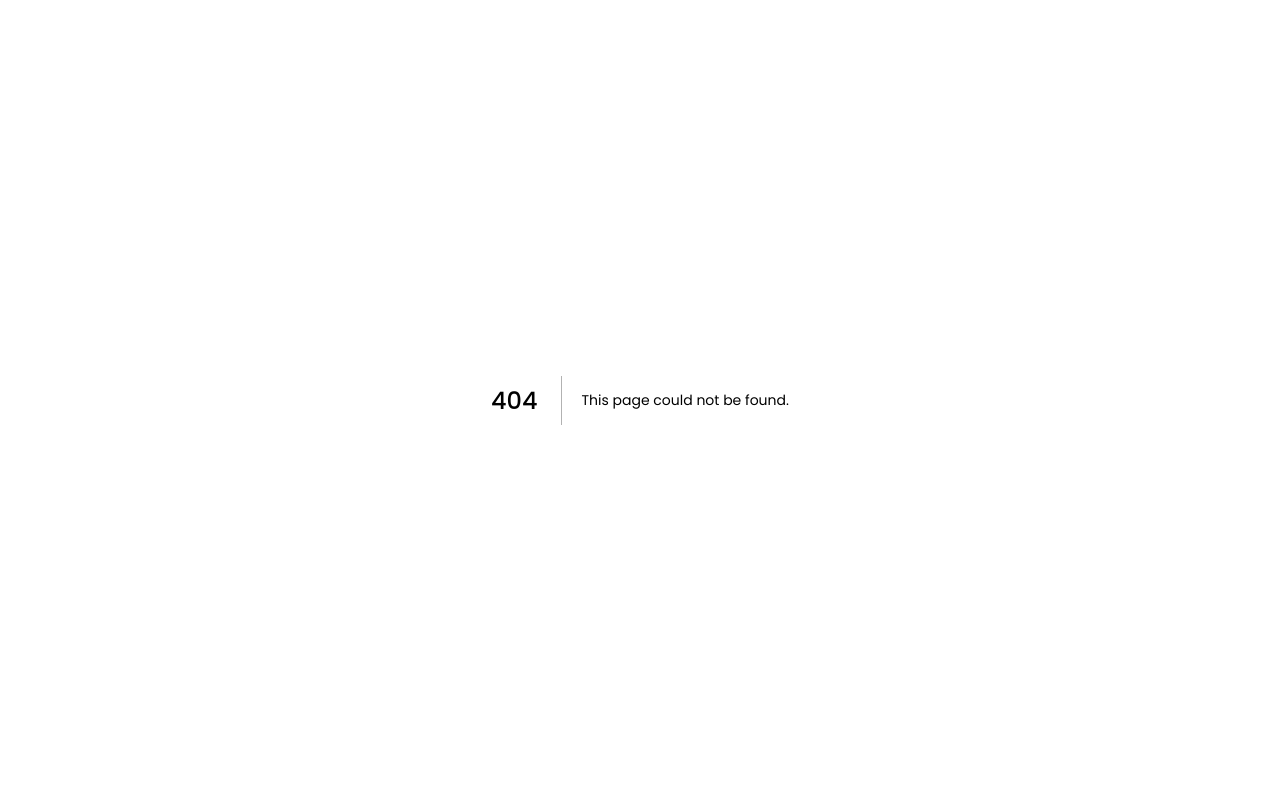
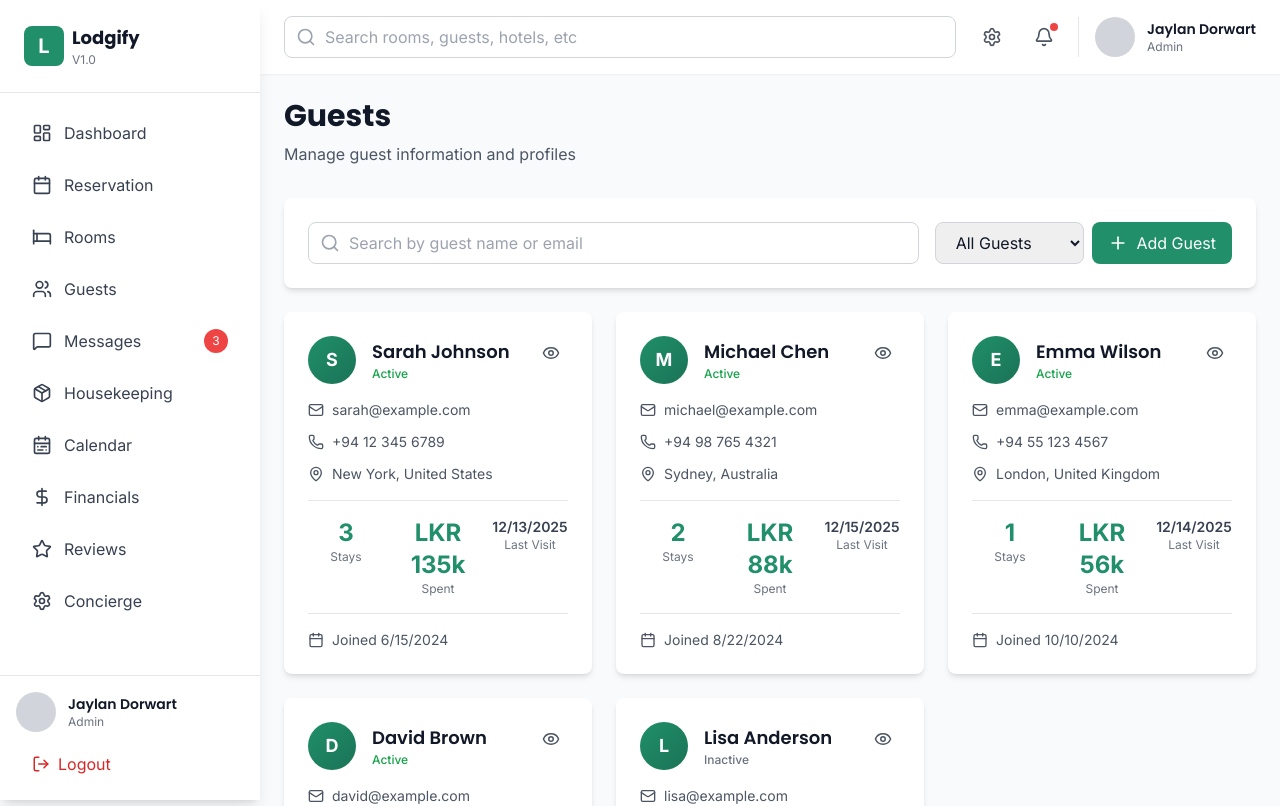
Before and after one commit to Suweka/white-vintage-bungalow, a Next.js app: page /admin/guests in a window 1280 px wide. Before the commit this address had no page. Shown: the top 806 px of the page. Built offline with nearby package versions, Linux system fonts and the light colour scheme.

Commit message:
Create Guests page for admin platform

```diff
--- /dev/null
+++ b/app/admin/guests/page.tsx
@@ -0,0 +1,239 @@
+'use client';
+
+import React, { useState } from 'react';
+import { Search, Filter, Plus, Eye, Mail, Phone, MapPin, Calendar } from 'lucide-react';
+
+interface Guest {
+  id: string;
+  name: string;
+  email: string;
+  phone: string;
+  country: string;
+  city: string;
+  totalStays: number;
+  totalSpent: number;
+  lastVisit: string;
+  joinDate: string;
+  status: 'active' | 'inactive';
+}
+
+export default function GuestsPage() {
+  const [searchQuery, setSearchQuery] = useState('');
+  const [filterStatus, setFilterStatus] = useState<'all' | 'active' | 'inactive'>('all');
+
+  const guests: Guest[] = [
+    {
+      id: 'G001',
+      name: 'Sarah Johnson',
+      email: 'sarah@example.com',
+      phone: '+94 12 345 6789',
+      country: 'United States',
+      city: 'New York',
+      totalStays: 3,
+      totalSpent: 135000,
+      lastVisit: '2025-12-13',
+      joinDate: '2024-06-15',
+      status: 'active',
+    },
+    {
+      id: 'G002',
+      name: 'Michael Chen',
+      email: 'michael@example.com',
+      phone: '+94 98 765 4321',
+      country: 'Australia',
+      city: 'Sydney',
+      totalStays: 2,
+      totalSpent: 88000,
+      lastVisit: '2025-12-15',
+      joinDate: '2024-08-22',
+      status: 'active',
+    },
+    {
+      id: 'G003',
+      name: 'Emma Wilson',
+      email: 'emma@example.com',
+      phone: '+94 55 123 4567',
+      country: 'United Kingdom',
+      city: 'London',
+      totalStays: 1,
+      totalSpent: 56000,
+      lastVisit: '2025-12-14',
+      joinDate: '2024-10-10',
+      status: 'active',
+    },
+    {
+      id: 'G004',
+      name: 'David Brown',
+      email: 'david@example.com',
+      phone: '+94 77 890 1234',
+      country: 'Canada',
+      city: 'Toronto',
+      totalStays: 4,
+      totalSpent: 180000,
+      lastVisit: '2025-12-12',
+      joinDate: '2023-05-03',
+      status: 'active',
+    },
+    {
+      id: 'G005',
+      name: 'Lisa Anderson',
+      email: 'lisa@example.com',
+      phone: '+94 33 456 7890',
+      country: 'Germany',
+      city: 'Berlin',
+      totalStays: 1,
+      totalSpent: 75000,
+      lastVisit: '2024-11-20',
+      joinDate: '2024-11-18',
+      status: 'inactive',
+    },
+  ];
+
+  const filteredGuests = guests.filter((guest) => {
+    const matchesSearch =
+      guest.name.toLowerCase().includes(searchQuery.toLowerCase()) ||
+      guest.email.toLowerCase().includes(searchQuery.toLowerCase());
+
+    const matchesFilter = filterStatus === 'all' || guest.status === filterStatus;
+
+    return matchesSearch && matchesFilter;
+  });
+
+  return (
+    <div className="p-6 bg-gray-50 min-h-screen">
+      {/* Header */}
+      <div className="mb-8">
+        <h1 className="text-3xl font-heading font-bold mb-2">Guests</h1>
+        <p className="text-gray-600">Manage guest information and profiles</p>
+      </div>
+
+      {/* Controls */}
+      <div className="bg-white rounded-lg shadow-md p-6 mb-6">
+        <div className="grid grid-cols-1 md:grid-cols-3 gap-4">
+          {/* Search */}
+          <div className="relative md:col-span-2">
+            <Search className="absolute left-3 top-1/2 transform -translate-y-1/2 text-gray-400" size={20} />
+            <input
+              type="text"
+              placeholder="Search by guest name or email"
+              value={searchQuery}
+              onChange={(e) => setSearchQuery(e.target.value)}
+              className="w-full pl-10 pr-4 py-2 border border-gray-300 rounded-lg focus:outline-none focus:ring-2 focus:ring-primary"
+            />
+          </div>
+
+          {/* Filter */}
+          <div className="flex gap-2">
+            <select
+              value={filterStatus}
+              onChange={(e) => setFilterStatus(e.target.value as 'all' | 'active' | 'inactive')}
+              className="flex-1 px-4 py-2 border border-gray-300 rounded-lg focus:outline-none focus:ring-2 focus:ring-primary"
+            >
+              <option value="all">All Guests</option>
+              <option value="active">Active</option>
+              <option value="inactive">Inactive</option>
+            </select>
+
+            <button className="px-4 py-2 bg-primary text-white rounded-lg hover:bg-primary-dark transition-colors flex items-center gap-2">
+              <Plus size={20} />
+              <span className="hidden sm:inline">Add Guest</span>
+            </button>
+          </div>
+        </div>
+      </div>
+
+      {/* Guests Grid */}
+      <div className="grid grid-cols-1 md:grid-cols-2 lg:grid-cols-3 gap-6">
+        {filteredGuests.map((guest) => (
+          <div key={guest.id} className="bg-white rounded-lg shadow-md p-6 hover:shadow-lg transition-shadow">
+            {/* Header */}
+            <div className="flex items-start justify-between mb-4">
+              <div className="flex items-center gap-4">
+                <div className="w-12 h-12 bg-gradient-to-br from-primary to-primary-dark rounded-full flex items-center justify-center text-white font-bold text-lg">
+                  {guest.name.charAt(0)}
+                </div>
+                <div>
+                  <h3 className="font-semibold text-lg">{guest.name}</h3>
+                  <p className={`text-xs font-medium ${
+                    guest.status === 'active' ? 'text-green-600' : 'text-gray-500'
+                  }`}>
+                    {guest.status.charAt(0).toUpperCase() + guest.status.slice(1)}
+                  </p>
+                </div>
+              </div>
+              <button className="p-2 hover:bg-gray-100 rounded-lg text-gray-600" title="View Details">
+                <Eye size={18} />
+              </button>
+            </div>
+
+            {/* Contact Info */}
+            <div className="space-y-3 mb-4 pb-4 border-b">
+              <div className="flex items-center gap-2 text-sm text-gray-600">
+                <Mail size={16} className="flex-shrink-0" />
+                <a href={`mailto:${guest.email}`} className="hover:text-primary truncate">
+                  {guest.email}
+                </a>
+              </div>
+              <div className="flex items-center gap-2 text-sm text-gray-600">
+                <Phone size={16} className="flex-shrink-0" />
+                <a href={`tel:${guest.phone}`} className="hover:text-primary">
+                  {guest.phone}
+                </a>
+              </div>
+              <div className="flex items-center gap-2 text-sm text-gray-600">
+                <MapPin size={16} className="flex-shrink-0" />
+                <span>{guest.city}, {guest.country}</span>
+              </div>
+            </div>
+
+            {/* Stats */}
+            <div className="grid grid-cols-3 gap-4 mb-4 pb-4 border-b">
+              <div className="text-center">
+                <p className="text-2xl font-bold text-primary">{guest.totalStays}</p>
+                <p className="text-xs text-gray-500">Stays</p>
+              </div>
+              <div className="text-center">
+                <p className="text-2xl font-bold text-primary">LKR {(guest.totalSpent / 1000).toFixed(0)}k</p>
+                <p className="text-xs text-gray-500">Spent</p>
+              </div>
+              <div className="text-center">
+                <p className="text-sm font-semibold text-gray-700">{new Date(guest.lastVisit).toLocaleDateString()}</p>
+                <p className="text-xs text-gray-500">Last Visit</p>
+              </div>
+            </div>
+
+            {/* Join Date */}
+            <div className="flex items-center gap-2 text-sm text-gray-600">
+              <Calendar size={16} />
+              <span>Joined {new Date(guest.joinDate).toLocaleDateString()}</span>
+            </div>
+          </div>
+        ))}
+      </div>
+
+      {filteredGuests.length === 0 && (
+        <div className="text-center py-12">
+          <p className="text-gray-500">No guests found</p>
+        </div>
+      )}
+
+      {/* Summary Stats */}
+      <div className="grid grid-cols-1 md:grid-cols-3 gap-6 mt-8">
+        <div className="bg-white rounded-lg shadow-md p-6">
+          <p className="text-gray-600 text-sm mb-2">Total Guests</p>
+          <p className="text-3xl font-bold text-primary">{guests.length}</p>
+        </div>
+        <div className="bg-white rounded-lg shadow-md p-6">
+          <p className="text-gray-600 text-sm mb-2">Active Guests</p>
+          <p className="text-3xl font-bold text-green-600">{guests.filter(g => g.status === 'active').length}</p>
+        </div>
+        <div className="bg-white rounded-lg shadow-md p-6">
+          <p className="text-gray-600 text-sm mb-2">Total Revenue</p>
+          <p className="text-3xl font-bold text-primary">
+            LKR {guests.reduce((sum, g) => sum + g.totalSpent, 0).toLocaleString()}
+          </p>
+        </div>
+      </div>
+    </div>
+  );
+}
```
